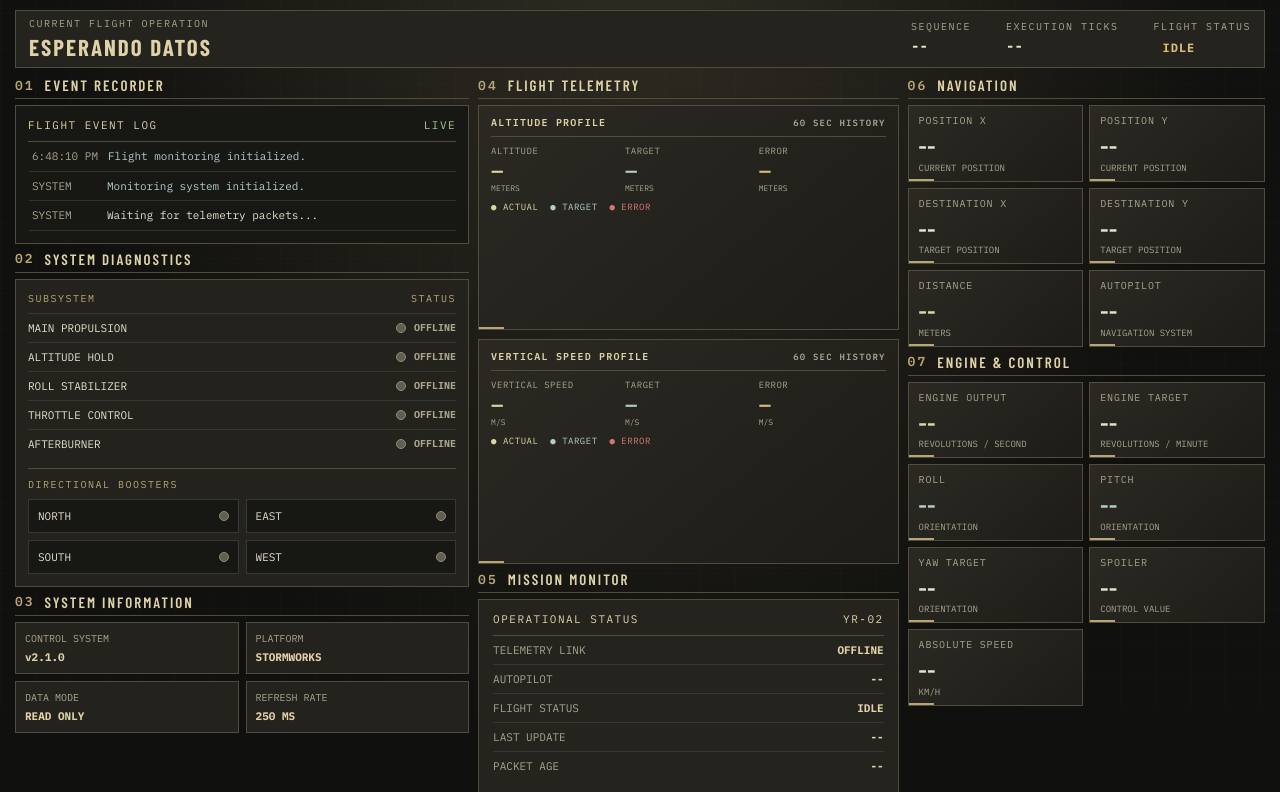
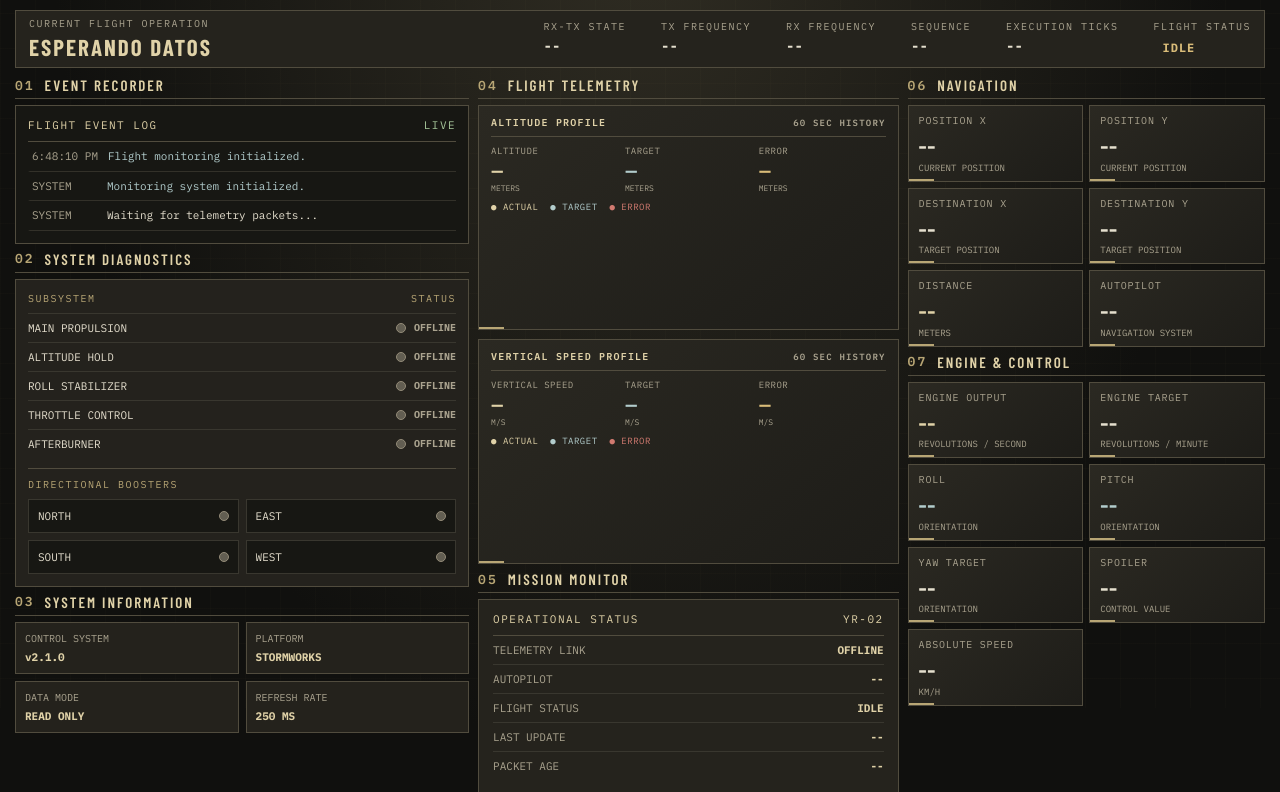
Before and after one commit to IsmailOzkan98/Stormworks-OAi-Mizushima-YR-02-System, a Flask app: page / in a window 1280 px wide. Shown: the part 92-884 px from the top of the page. Run offline with Flask 3, Linux system fonts and the light colour scheme; some web fonts are replaced.

Commit message:
rx-tx added to js and html

```diff
--- a/Server/static/script.js
+++ b/Server/static/script.js
@@ -332,6 +332,19 @@ function number(data, key, decimals = 1) {
         : "--";
 }
 
+
+function getRxTxState(state) {
+
+    const states = {
+        0: "SEARCHING",
+        1: "CONNECTED",
+        2: "LINK LOST"
+    };
+
+    return states[Number(state)] ?? "UNKNOWN";
+}
+
+
 function isActive(data, key) {
     return data[key] === "1" ||
         data[key] === 1 ||
@@ -475,12 +488,32 @@ function updateInterface(data) {
 
     // FLIGHT SEQUENCE
 
+
     const stage = data.stage || "UNKNOWN";
     const status = (data.status || "IDLE").toUpperCase();
 
     setValue("stage", stage);
     setValue("state", data.state ?? "--");
     setValue("timer", data.timer ?? "--");
+
+
+    // RX-TX LINK STATUS
+
+    setValue(
+        "rxTxState",
+        getRxTxState(data.rx_tx_state)
+    );
+
+    setValue(
+        "rxTxFrequencyTX",
+        number(data, "rx_tx_frequency_tx", 2)
+    );
+
+    setValue(
+        "rxTxFrequencyRX",
+        number(data, "rx_tx_frequency_rx", 2)
+    );
+
 
     const statusElement = document.getElementById("flightStatus");
 
--- a/Server/templates/index.html
+++ b/Server/templates/index.html
@@ -45,6 +45,22 @@
         </div>
 
         <div class="mission-data">
+
+            <div>
+                <span class="micro-label">RX-TX STATE</span>
+                <strong id="rxTxState">--</strong>
+            </div>
+
+            <div>
+                <span class="micro-label">TX FREQUENCY</span>
+                <strong id="rxTxFrequencyTX">--</strong>
+            </div>
+
+            <div>
+                <span class="micro-label">RX FREQUENCY</span>
+                <strong id="rxTxFrequencyRX">--</strong>
+            </div>
+
             <div>
                 <span class="micro-label">SEQUENCE</span>
                 <strong id="state">--</strong>
@@ -59,7 +75,10 @@
                 <span class="micro-label">FLIGHT STATUS</span>
                 <strong id="flightStatus" class="state-pill idle">IDLE</strong>
             </div>
+
         </div>
+
+
     </section>
 
     <!-- DASHBOARD -->
```
